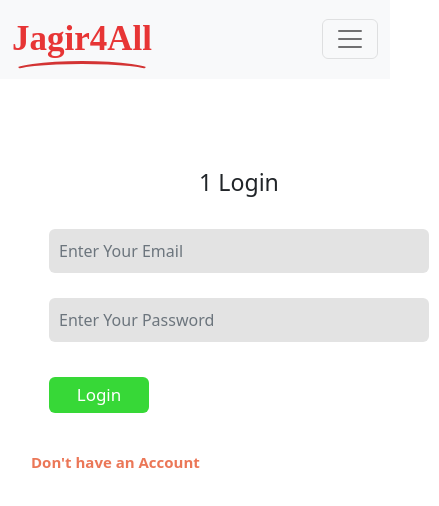
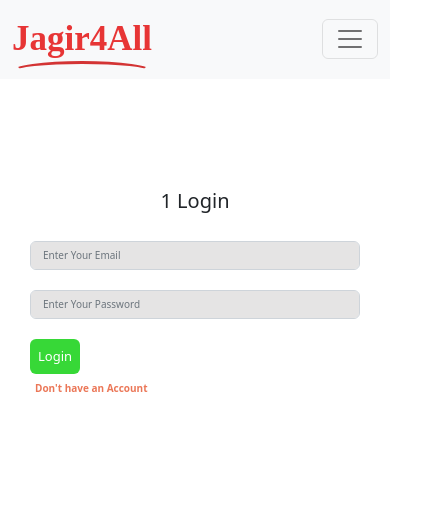
Before and after one commit to Manee-Panta/Job-Portal, a React (Create React App) app: page /login/1 in a window 390 px wide. Shown: the top 506 px of the page, 439 px wide, since content can reach past the window. Built offline with nearby package versions, Linux system fonts and the light colour scheme; a web font is replaced by a local one.

Commit message:
Some stuff related to responsive

```diff
--- a/src/Components/Login.js
+++ b/src/Components/Login.js
@@ -68,15 +68,15 @@ const Login = () => {
         }
 
   return (
-    <>
+    <div className="loginWrap ">
       <MainNav />
-      <div className=" ">
+      <div className="loginCheck">
         <section className="loginMain ">
           <div className="login-leftData ">
             <div className="loginimg"></div>
           </div>
           <div className="login-rightData ">
-            <h3 className=" text-center">{params.name} Login</h3>
+            <h3 className=" text-center loginHead">{params.name} Login</h3>
             <Form>
               <Form.Group>
                 <Form.Control
@@ -111,18 +111,20 @@ const Login = () => {
                 />
               </Form.Group>
 
-              <Button className="registerbtn" onClick={addData}>
+              <Button className="loginbtn" onClick={addData}>
                 Login
               </Button>
+
+
             </Form>
 
-            <p className="loginRedirect">
+            <p className="registerRedirect">
               <Link to={`/register/${params.name}`}>Don't have an Account</Link>
             </p>
           </div>
         </section>
       </div>
-    </>
+    </div>
   );
 };
 
--- a/src/style/home.css
+++ b/src/style/home.css
@@ -344,7 +344,7 @@ font-size: 15px;
 }
 @media only screen and (max-width: 650px) {
   .textLayer{
-    border: 3px solid red;
+    /* border: 3px solid red; */
     padding: 0 30px;
 
   }
--- a/src/style/job.css
+++ b/src/style/job.css
@@ -85,7 +85,8 @@
     }
    .singleJob{
     /* border: 2px solid blue; */
-    width: 80%;
+    width: 90%;
+    margin-left: 10px;
 
    }
 }
--- a/src/style/login.css
+++ b/src/style/login.css
@@ -1,62 +1,101 @@
+.loginCheck{
+  /* border: 10px solid blue; */
+  padding: 10px 50px;
+  height: 100%;
+}
 .loginMain {
+
   display: grid;
-  grid-template-columns: auto auto;
+  grid-template-columns: 30% 40%;
   /* border: 2px solid green; */
+  padding: 30px 0;
+  align-items: center;
+  justify-content: center;
   margin-top: 50px;
   width: 100%;
-  height: 70vh;
+  height: 100%;
 }
 
+
 .login-leftData {
-  padding: 10px;
-  /* border: 3px solid blue; */
-  margin: 10px 90px 20px 0px;
+
+  /* border: 3px solid rgb(77, 255, 0); */
   background-image: url("../img/login2.jpg");
   background-repeat: no-repeat;
   background-size: contain;
-  margin-left: 150px;
-  width: 60%;
+  background-position: center;
+  height: 100%;
+
+
 }
-.login-rightData {
+ .login-rightData {
   /* border: 1px solid red; */
-  padding: 10px;
-  width: 60%;
-  display: flex;
-  flex-direction: column;
-  margin-top: 30px;
-  /* margin-left: 10%; */
+  padding: 30px;
+display: flex;
+flex-direction: column;
+
+
 }
-.login-rightData input {
-  margin: 25px 0;
-  width: 100%;
-  background-color: rgb(227, 227, 227);
+ .login-rightData input {
+  background-color: rgb(229, 228, 228);
+margin: 20px;
+}
+.loginbtn{
+  background-color: rgba(25, 211, 25, 0.868);
+  padding: 8px;
+  color: white;
   border: none;
-  padding: 10px;
+  margin-left: 20px;
+  font-size: 13px;
 }
-.login-rightData input:focus {
-  outline: 2px solid rgb(242, 242, 242);
+.registerRedirect a{
+  font-size: 10px;
+  color: rgba(225, 49, 0, 0.659);
+  font-weight: bold;
 }
+
+
+
 @media only screen and (max-width: 1200px) {
-  .login-leftData {
-    background-size: contain;
-    /* border: 1px solid pink; */
-    margin-top: 50px;
-    margin-right: -10px;
-    height: 300px;
-    width: 300px;
+
+}
+@media only screen and (max-width: 950px) {
+  .login-leftData{
+    display: none;
+  }
+  .loginMain {
+
+    grid-template-columns: 100% ;
   }
   .login-rightData {
-    margin-left: 10%;
-    width: 400px;
+    /* border: 1px solid rgb(49, 10, 225); */
+margin: 0;
+margin-left: 0px;
+display: flex;
+
+
+
   }
+  .login-rightData input{
+font-size: 10px;
+  }
+ .loginHead{
+  font-size: 20px;
+ }
+
+
 }
-@media only screen and (max-width: 950px) {
-  .loginMain {
-    /* border: 1px solid blue; */
-    display: flex;
-    flex-direction: column;
+@media only screen and (max-width: 450px) {
+  .loginCheck{
+    /* border: 10px solid blue; */
+    padding: 0;
+
   }
-  .login-leftData {
-    display: none;
+  .login-rightData input , .loginbtn {
+    margin-left: 0;
   }
+  .registerRedirect {
+    margin-left: -15px;
+  }
+
 }
--- a/src/style/register.css
+++ b/src/style/register.css
@@ -56,11 +56,15 @@ display: flex;
 flex-direction: column;
 margin-left: 60%;
 margin-top: -7%;
+
+/* border: 1px solid rgb(20, 18, 18); */
+width: 180px !important;
 }
 .loginRedirect a {
     color: rgba(225, 49, 0, 0.659);
-    font-size: 15px;
-    font-weight: bold;
+    font-size: 13px;
+    font-weight: bolder;
+    text-align: justify;
 }
 
 @media only screen and (max-width: 950px) {
@@ -72,13 +76,6 @@ margin-top: -7%;
     .rightData{
         display: none;
     }
-    .loginRedirect{
-        margin-left: 50%;
-        margin-top: -7%;
-        /* border: 1px solid red; */
-        width: 200px;
-
-        }
   }
 @media only screen and (max-width: 1200px) {
     .rightimg{
@@ -88,16 +85,17 @@ margin-top: -7%;
      margin-left: -30%;
 
     }
-    .loginRedirect{
+    /* .loginRedirect{
         width: 300px;
 
-        }
+        } */
   }
   @media only screen and (max-width: 450px) {
     .loginRedirect{
-        margin-left: -10%;
-        margin-top: 10%;
-       font-size: 15px;
+       /* border: 2px solid green; */
+       font-size: 5px;
+       margin-left: 0px;
+       margin-top: 10px;
 
 
         }
```
